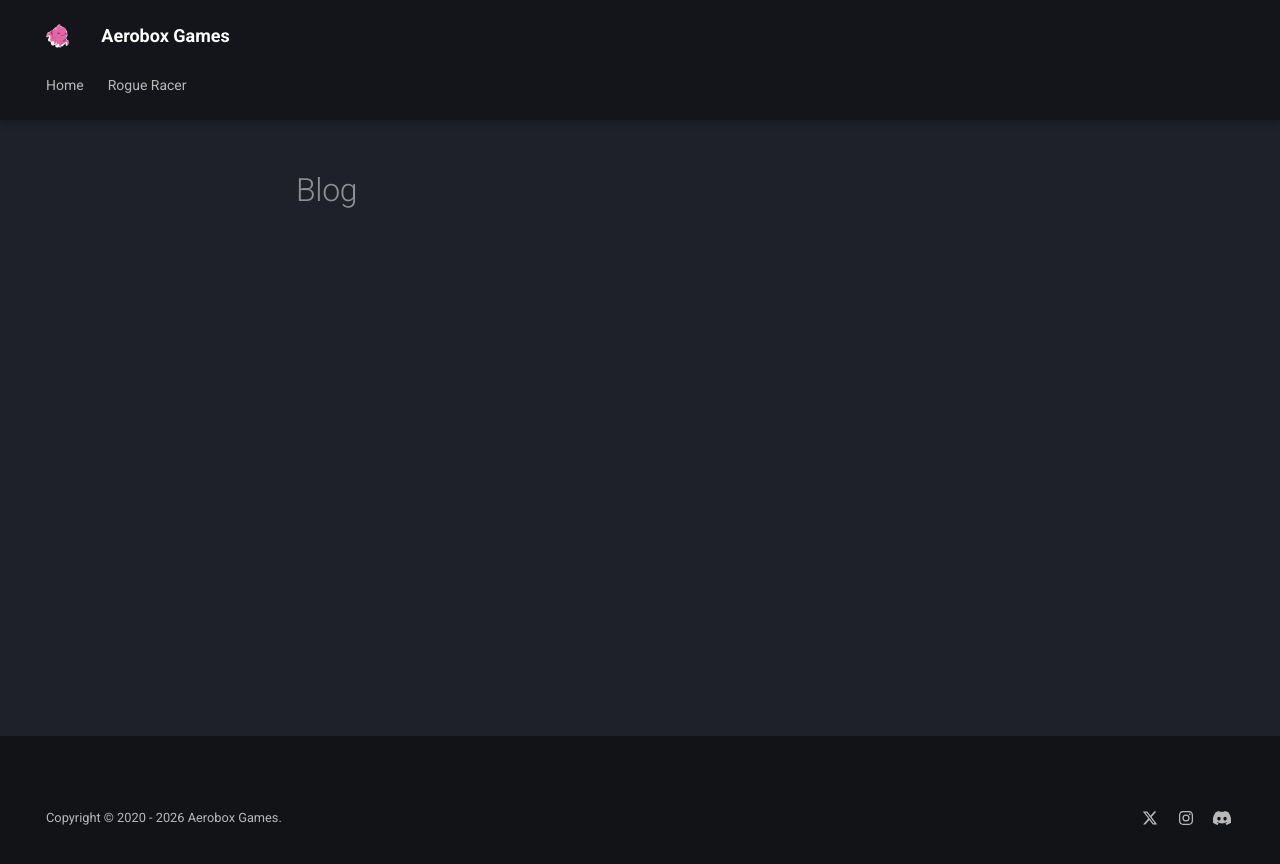
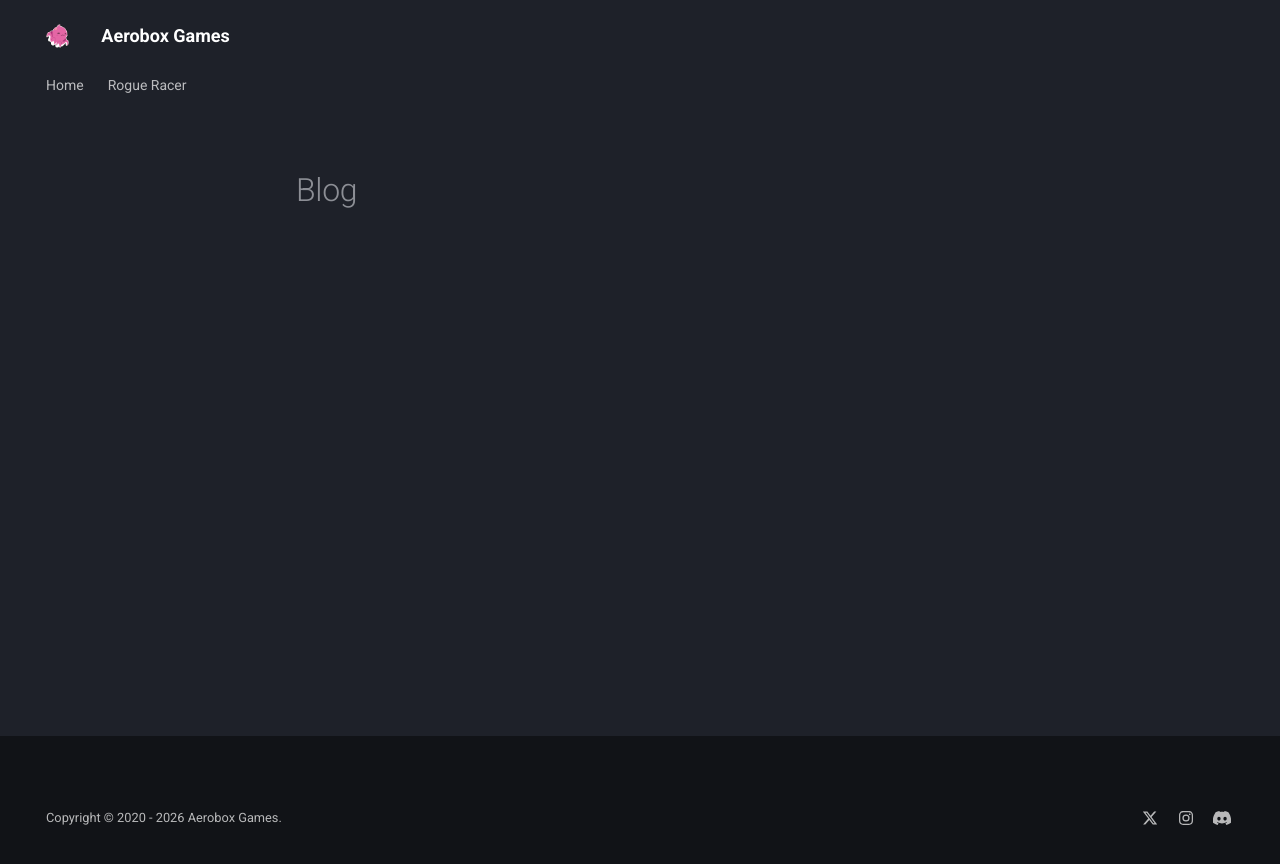
Before and after one commit to modanhan/aerobox-website-mkdocs, an MkDocs documentation site: the page built from docs/blog/index.md, in a window 1280 px wide. Shown: the top 864 px of the page. Built offline with MkDocs 1.6.1 and Material for MkDocs 9.7.7, drawn with Linux system fonts in a browser that asks for light colours.

Commit message:
Add some content to rogue racer page

```diff
--- a/docs/stylesheets/extra.css
+++ b/docs/stylesheets/extra.css
@@ -1,6 +1,13 @@
 .md-header {
     padding-top: 12px;
     padding-bottom: 12px;
+}
+
+.md-header,
+.md-tabs,
+.md-header--shadow {
+    background: transparent !important;
+    box-shadow: none !important;
 }
 
 .md-footer-meta__inner.md-grid {
@@ -11,3 +18,23 @@
 .md-main {
     padding-bottom: 108px;
 }
+
+/* Rogue Racer page background */
+.rogue-racer-bg {
+    position: fixed;
+    inset: 0;
+    z-index: -1;
+    background-image: url('../assets/nos-bg-1.png');
+    background-size: cover;
+    background-position: center;
+    background-repeat: no-repeat;
+}
+
+.rogue-racer-bg::after {
+    content: '';
+    position: absolute;
+    inset: 0;
+    background:
+        radial-gradient(ellipse at center, transparent 30%, rgba(0, 0, 0, 0.75) 100%),
+        rgba(0, 0, 0, 0.0);
+}
```
Also changed, not shown: docs/index.md (+1 -1 lines), docs/rogue-racer.md (+15 -1 lines), docs/assets/nos-logo.png (added).
